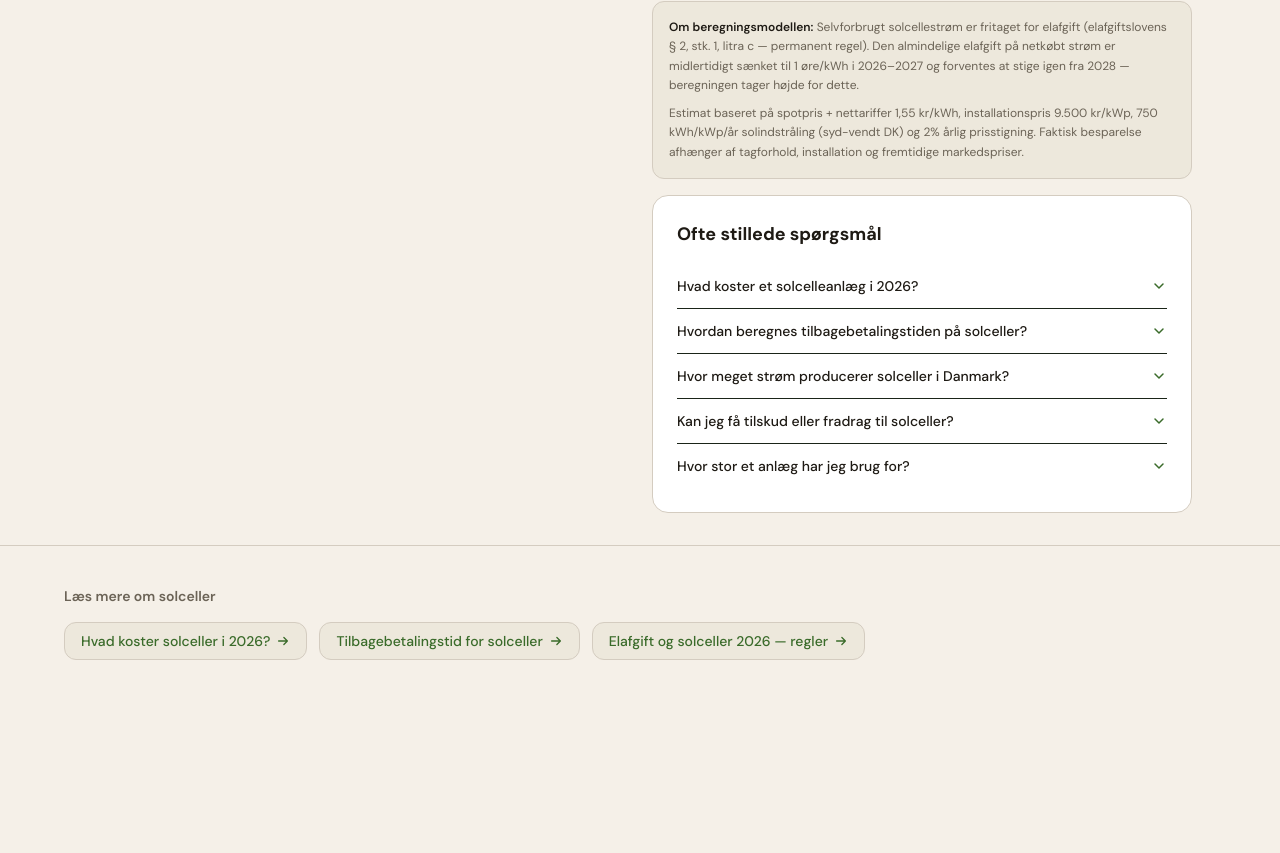
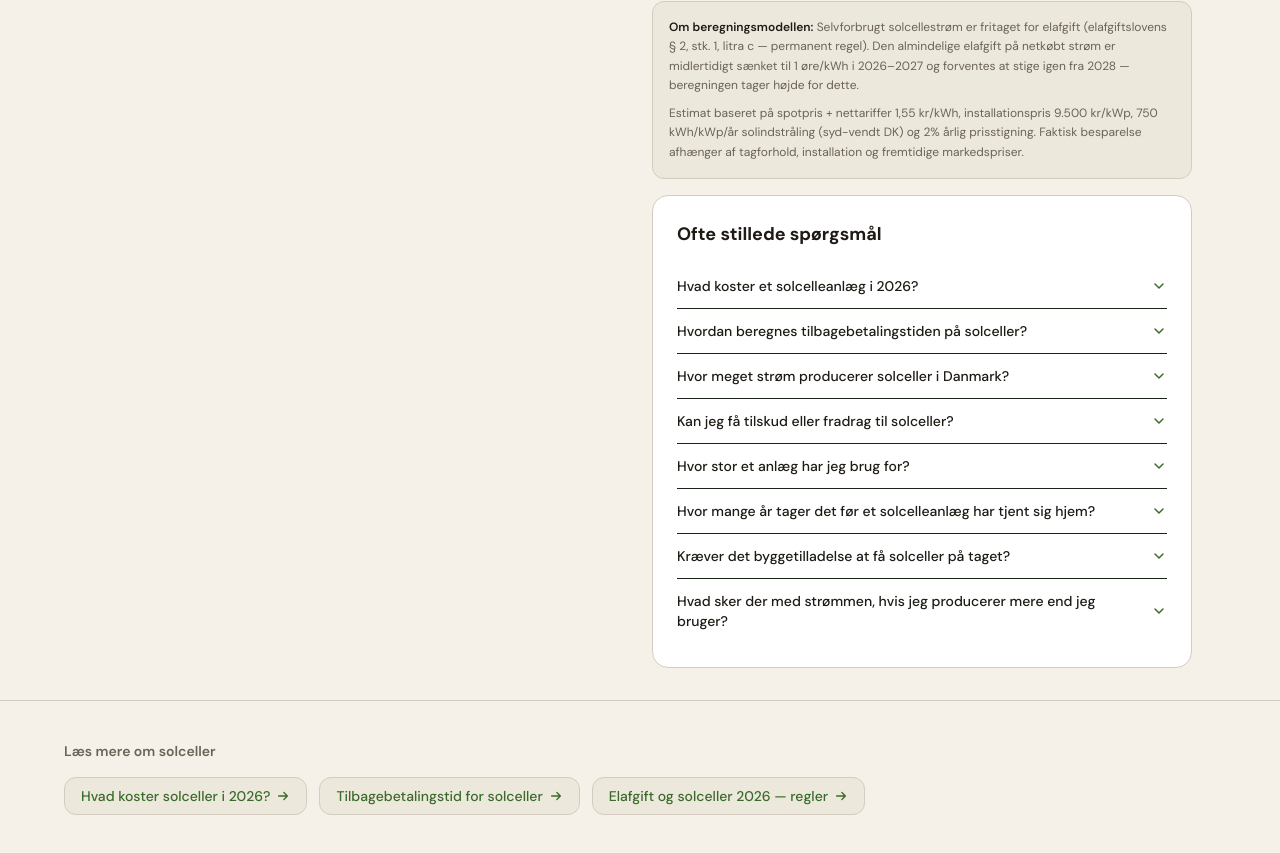
Before and after one commit to f49z6wtg6t-code/Boligkalkylen.dk, a Next.js app: page /solceller in a window 1280 px wide. Shown: the part 1535-2388 px from the top of the page. Before the commit the page ends 2235 px from the top, so only its background shows below. Built offline with nearby package versions, Linux system fonts and the light colour scheme.

Commit message:
FAQ: add 3 new Q&A per calculator, aria-controls accessibility

```diff
--- a/app/badevaerelse/page.tsx
+++ b/app/badevaerelse/page.tsx
@@ -252,6 +252,9 @@ export default function BadevaerelserPage() {
             { question: "Hvor lang tid tager en badeværelsesrenovering?", answer: "En overfladisk renovering tager typisk 1–2 uger. En totalrenovering inkl. VVS-arbejde tager 3–6 uger afhængigt af omfang, håndværkerkapacitet og levering af materialer." },
             { question: "Hvad er inkluderet i en totalrenovering af badeværelse?", answer: "En totalrenovering inkluderer typisk: nedrivning af eksisterende fliser og inventar, VVS-arbejde (rør, afløb, gulvvarme), nye fliser på gulv og vægge, nyt toilet, håndvask og brusekabine/badekar samt maler- og snedkerarbejde." },
             { question: "Kan jeg trække badeværelsesrenovering fra i skat?", answer: "Ja — arbejdslønnen til håndværkere kan delvist fratrækkes via håndværkerfradraget (BoligJobordningen). I 2026 kan du fratrække op til 8.600 kr. pr. person for grøn istandsættelse. Et par kan tilsammen opnå op til 17.200 kr. i fradrag." },
+            { question: "Hvad koster et nyt badeværelse i gennemsnit pr. kvm?", answer: "En totalrenovering koster typisk 20.000–25.000 kr. pr. kvm inkl. VVS, el, membran, fliser og sanitet. Med premium materialer stiger prisen til 30.000+ kr. pr. kvm. Bemærk at prisen pr. kvm falder relativt ved større badeværelser — arbejdslønnen for VVS og el er tilnærmelsesvis fast uanset størrelse, mens materialeforbruget skalerer med arealet." },
+            { question: "Hvor lang tid tager en totalrenovering af et badeværelse?", answer: "En totalrenovering af et standard badeværelse på 5–10 kvm tager typisk 4–7 uger fra opstart til færdigt resultat. De vigtigste tidsfaktorer er: membranens tørretid (3–5 dage), fliseklægning (3–6 dage afhænger af mønster og størrelse), og levering af materialer. Importerede fliser fra Spanien, Portugal eller Belgien har typisk 4–8 ugers leveringstid — bestil materialer inden du bekræfter opstartstidspunktet med håndværkeren, ellers kan projektet stoppe midt i." },
+            { question: "Kan man spare penge ved selv at nedrive det gamle badeværelse?", answer: "Ja — nedrivning er en af de få opgaver du lovligt kan gøre selv uden autorisation. En håndværker bruger typisk 1–2 dage på nedrivning til en pris af 3.000–6.000 kr. i arbejdsløn. Ved at gøre det selv kan du spare dette beløb. Husk dog: bor du i hus fra før 1988, kan der være asbest i gulvbelægningen eller bag vægbeklædningen — få det vurderet inden du river noget ned. Asbestholdige materialer kræver specialhåndtering og må ikke bortskaffes som almindeligt byggeaffald." },
           ]} />
         </>
       }
--- a/app/solceller/page.tsx
+++ b/app/solceller/page.tsx
@@ -245,6 +245,9 @@ export default function SolcellerPage() {
             { question: "Hvor meget strøm producerer solceller i Danmark?", answer: "Et typisk anlæg i Danmark producerer ca. 750–900 kWh pr. kWp om året, afhængigt af tagorienteringen. Syd-vendt tag giver mest, fladt eller nordvendt tag reducerer udbyttet med 20–35%." },
             { question: "Kan jeg få tilskud eller fradrag til solceller?", answer: "Ja — arbejdslønnen til installation kan være fradragsberettiget via det grønne håndværkerfradrag (BoligJobordningen, § 8 V) op til 8.600 kr. pr. person i 2026. Derudover er selvforbrugt solcellestrøm fritaget for elafgift." },
             { question: "Hvor stor et anlæg har jeg brug for?", answer: "En tommelfingerregel er 1 kWp pr. 1.000 kWh i årligt elforbrug. Et husstand med 4.000 kWh/år har brug for et anlæg på ca. 4–5 kWp, svarende til ca. 10–12 solceller og et tagareal på 20–25 m²." },
+            { question: "Hvor mange år tager det før et solcelleanlæg har tjent sig hjem?", answer: "Den typiske tilbagebetalingstid for et solcelleanlæg i Danmark er 9–11 år i 2026. Det afhænger primært af anlæggets størrelse, tagorientering og dit elforbrug. Et syd-vendt tag med optimalt hældning giver den korteste tilbagebetalingstid. Herefter producerer anlægget reelt gratis strøm i de resterende 14–16 år af dets levetid på 25–30 år — den samlede nettobesparelse over 25 år er typisk 75.000–130.000 kr. for et standard parcelhus-anlæg." },
+            { question: "Kræver det byggetilladelse at få solceller på taget?", answer: "Som udgangspunkt nej. Solceller kræver ikke byggetilladelse i Danmark hvis de monteres direkte på taget og følger tagets hældning. Der er dog undtagelser: bor du i et fredet område, en bevaringsværdig bygning eller i visse villakvarterer med særlige lokalplaner (fx dele af Indre København, Frederiksberg eller Nordsjælland), skal du kontakte kommunen inden installation. Bor du i ejerforening eller andelsbolig, skal du desuden have bestyrelsens skriftlige godkendelse — selv uden kommunal byggetilladelse." },
+            { question: "Hvad sker der med strømmen, hvis jeg producerer mere end jeg bruger?", answer: "Overskudsstrøm sælges automatisk til elnettet via din nettoafregningsaftale. Fra 2026 gælder øjebliksafregning (gruppe 3) for alle nye anlæg — overskudsstrøm afregnes til den aktuelle spotpris i det øjeblik den produceres, typisk 0,30–0,60 kr./kWh afhængigt af tidspunkt på dagen. Det er markant lavere end den pris du betaler for at købe strøm (ca. 2,50 kr./kWh), hvilket er årsagen til at det altid er mest værdifuldt at bruge strømmen selv. Et batteri kan øge selvforbruget fra typisk 35% til 60–75% ved at gemme overskudsproduktion til aftenforbrug." },
           ]} />
         </>
       }
--- a/components/faq-section.tsx
+++ b/components/faq-section.tsx
@@ -36,7 +36,7 @@ export default function FAQSection({ items }: { items: FAQItem[] }) {
         </h2>
         <div className="divide-y" style={{ borderColor: "#E8E2D8" }}>
           {items.map((item, i) => (
-            <AccordionItem key={i} item={item} />
+            <AccordionItem key={i} id={`faq-${i}`} item={item} />
           ))}
         </div>
       </div>
@@ -44,14 +44,16 @@ export default function FAQSection({ items }: { items: FAQItem[] }) {
   );
 }
 
-function AccordionItem({ item }: { item: { question: string; answer: string } }) {
+function AccordionItem({ item, id }: { item: { question: string; answer: string }; id: string }) {
   const [open, setOpen] = useState(false);
+  const panelId = `${id}-panel`;
   return (
     <div className="py-3">
       <button
         onClick={() => setOpen((o) => !o)}
         className="w-full flex items-center justify-between text-left gap-4"
         aria-expanded={open}
+        aria-controls={panelId}
       >
         <span className="text-sm font-medium" style={{ color: "#1E1A14" }}>
           {item.question}
@@ -63,12 +65,13 @@ function AccordionItem({ item }: { item: { question: string; answer: string } })
           fill="none"
           className="flex-shrink-0 transition-transform duration-200"
           style={{ transform: open ? "rotate(180deg)" : "rotate(0deg)", color: "#3A6B2A" }}
+          aria-hidden="true"
         >
           <path d="M4 6l4 4 4-4" stroke="currentColor" strokeWidth="1.5" strokeLinecap="round" strokeLinejoin="round" />
         </svg>
       </button>
       {open && (
-        <p className="mt-2 text-sm leading-relaxed" style={{ color: "#6B6356" }}>
+        <p id={panelId} className="mt-2 text-sm leading-relaxed" style={{ color: "#6B6356" }}>
           {item.answer}
         </p>
       )}
```
